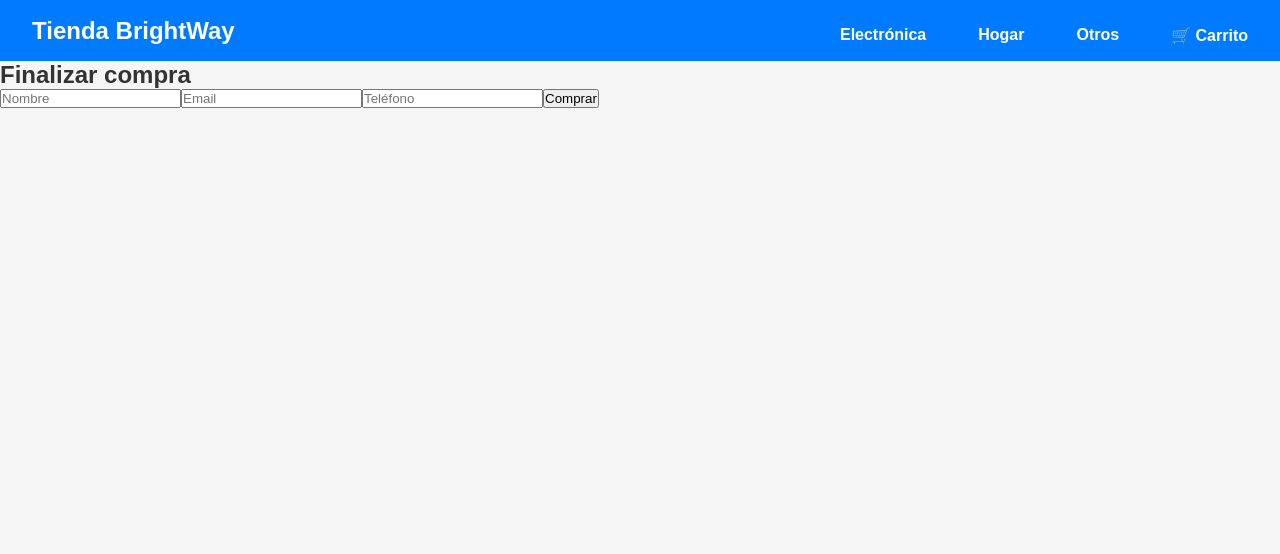
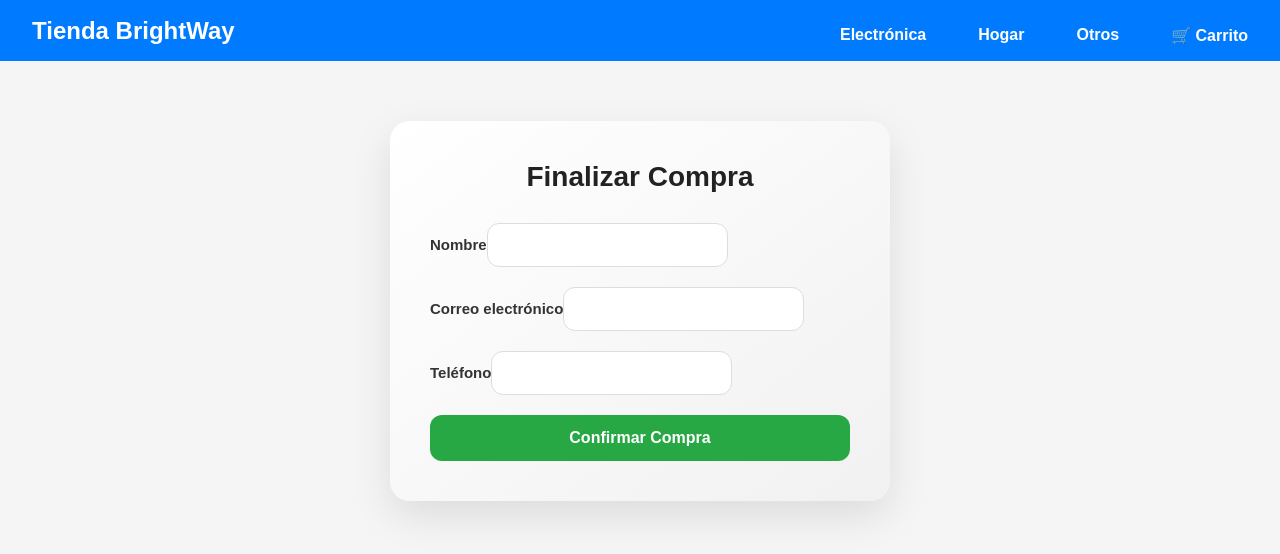
Before and after one commit to GonzaEspisle/CreaTuLanding1-Espisle, a React (Vite) app: page /checkout in a window 1280 px wide. Shown: the top 554 px of the page. Built offline with nearby package versions, Linux system fonts and the light colour scheme.

Commit message:
Todo funcional

```diff
--- a/src/App.jsx
+++ b/src/App.jsx
@@ -4,7 +4,7 @@ import ItemListContainer from './components/itemlistcontainer.jsx';
 import ItemDetailContainer from './components/itemdetailcontainer.jsx';
 import Cart from './components/cart.jsx';
 import Checkout from "./components/Checkout.jsx";
-import { CartContext } from './components/context/cartcontext.jsx';
+import CartProvider from './components/context/cartcontext.jsx';
 import './styles.css';
 
 
--- a/src/components/Checkout.jsx
+++ b/src/components/Checkout.jsx
@@ -1,15 +1,11 @@
-import { useState, useContext } from "react";
-import { collection, addDoc } from "firebase/firestore";
-import { db } from "../services/firebaseconfig";
-import { CartContext } from "./context/CartContext";
+import React, { useState } from 'react';
+import './CheckoutForm.css';
 
-const Checkout = () => {
-    const { carrito, totalCarrito, vaciarCarrito } = useContext(CartContext);
-    const [orderId, setOrderId] = useState(null);
+const CheckoutForm = ({ onConfirm }) => {
     const [formData, setFormData] = useState({
-        nombre: "",
-        email: "",
-        telefono: ""
+        nombre: '',
+        email: '',
+        telefono: ''
     });
 
     const handleChange = (e) => {
@@ -18,54 +14,53 @@ const Checkout = () => {
 
     const handleSubmit = (e) => {
         e.preventDefault();
-        const orden = {
-            comprador: formData,
-            items: carrito,
-            total: totalCarrito()
+        onConfirm(formData);
     };
 
-        const ordenesRef = collection(db, "ordenes");
-
-        addDoc(ordenesRef, orden)
-            .then((doc) => {
-                setOrderId(doc.id);
-                vaciarCarrito();
-            });
-    };
-
-    if (orderId) {
-        return <h2>¡Gracias por tu compra! Tu código de orden es: <strong>{orderId}</strong></h2>;
-    }
-
     return (
+        <div className="checkout-form-container">
+            <h2>Finalizar Compra</h2>
+            <form onSubmit={handleSubmit}>
                 <div>
-            <h2>Finalizar compra</h2>
-            <form onSubmit={handleSubmit}>
+                    <label htmlFor="nombre">Nombre</label>
                     <input
                         type="text"
+                        id="nombre"
                         name="nombre"
-                    placeholder="Nombre"
+                        value={formData.nombre}
                         onChange={handleChange}
                         required
                     />
+                </div>
+
+                <div>
+                    <label htmlFor="email">Correo electrónico</label>
                     <input
                         type="email"
+                        id="email"
                         name="email"
-                    placeholder="Email"
+                        value={formData.email}
                         onChange={handleChange}
                         required
                     />
+                </div>
+
+                <div>
+                    <label htmlFor="telefono">Teléfono</label>
                     <input
                         type="tel"
+                        id="telefono"
                         name="telefono"
-                    placeholder="Teléfono"
+                        value={formData.telefono}
                         onChange={handleChange}
                         required
                     />
-                <button type="submit">Comprar</button>
+                </div>
+
+                <button type="submit">Confirmar Compra</button>
             </form>
         </div>
     );
 };
 
-export default Checkout;
+export default CheckoutForm;
--- /dev/null
+++ b/src/components/CheckoutForm.css
@@ -0,0 +1,70 @@
+.checkout-form-container {
+    max-width: 500px;
+    margin: 60px auto;
+    padding: 40px;
+    background: linear-gradient(to bottom right, #ffffff, #f1f1f1);
+    border-radius: 20px;
+    box-shadow: 0 15px 40px rgba(0, 0, 0, 0.1);
+    font-family: 'Segoe UI', sans-serif;
+    transition: transform 0.3s ease;
+}
+
+.checkout-form-container:hover {
+    transform: translateY(-4px);
+}
+
+.checkout-form-container h2 {
+    text-align: center;
+    font-size: 28px;
+    margin-bottom: 30px;
+    color: #222;
+}
+
+.checkout-form-container form {
+    display: flex;
+    flex-direction: column;
+    gap: 20px;
+}
+
+.checkout-form-container label {
+    font-weight: 600;
+    color: #333;
+    font-size: 15px;
+    margin-bottom: 4px;
+}
+
+.checkout-form-container input {
+    padding: 12px 16px;
+    border: 1px solid #ddd;
+    border-radius: 12px;
+    font-size: 16px;
+    transition: all 0.3s ease;
+    background-color: #fff;
+}
+
+.checkout-form-container input:focus {
+    border-color: #28a745;
+    box-shadow: 0 0 0 3px rgba(40, 167, 69, 0.15);
+    outline: none;
+}
+
+.checkout-form-container button {
+    background-color: #28a745;
+    color: white;
+    border: none;
+    padding: 14px;
+    border-radius: 12px;
+    font-size: 16px;
+    font-weight: bold;
+    cursor: pointer;
+    transition: background-color 0.3s ease, transform 0.2s ease;
+}
+
+.checkout-form-container button:hover {
+    background-color: #218838;
+    transform: scale(1.03);
+}
+
+.checkout-form-container button:active {
+    transform: scale(0.97);
+}
--- /dev/null
+++ b/src/components/itemdetail.css
@@ -0,0 +1,56 @@
+.item-detail {
+    max-width: 900px;
+    margin: 40px auto;
+    padding: 32px;
+    background-color: #ffffff;
+    box-shadow: 0 10px 25px rgba(0, 0, 0, 0.1);
+    border-radius: 16px;
+    display: flex;
+    flex-direction: column;
+    align-items: center;
+    font-family: 'Segoe UI', sans-serif;
+    text-align: center;
+}
+
+.item-detail img {
+    width: 280px;
+    height: auto;
+    object-fit: cover;
+    border-radius: 12px;
+    margin-bottom: 20px;
+    box-shadow: 0 5px 20px rgba(0, 0, 0, 0.15);
+}
+
+.item-detail h2 {
+    font-size: 28px;
+    color: #222;
+    margin-bottom: 10px;
+}
+
+.item-detail p {
+    font-size: 18px;
+    color: #555;
+    margin: 6px 0;
+}
+
+.item-detail .agregado {
+    color: green;
+    font-weight: bold;
+    margin-top: 20px;
+}
+
+.item-detail button {
+    background-color: #28a745;
+    color: white;
+    border: none;
+    padding: 10px 10px;
+    border-radius: 8px;
+    font-size: 16px;
+    margin-top: 16px;
+    cursor: pointer;
+    transition: background-color 0.3s ease;
+}
+
+.item-detail button:hover {
+    background-color: #218838;
+}
--- a/src/components/itemdetail.jsx
+++ b/src/components/itemdetail.jsx
@@ -1,23 +1,30 @@
 import ItemCount from "./ItemCount";
 import { useContext, useState } from "react";
 import { CartContext } from "./context/cartcontext";
+import '../components/itemdetail.css';
 
 const ItemDetail = ({ producto }) => {
     const [agregado, setAgregado] = useState(false);
     const { agregarAlCarrito } = useContext(CartContext);
 
     const handleAgregar = (cantidad) => {
-        const itemAgregado = { ...producto, cantidad };
+        const itemAgregado = {
+            id: producto.id,
+            nombre: producto.name,
+            precio: producto.price,
+            cantidad,
+            imagen: producto.image,
+        };
         agregarAlCarrito(itemAgregado);
         setAgregado(true);
     };
 
     return (
         <div className="item-detail">
-            <img src={producto.imagen} alt={producto.nombre} />
-            <h2>{producto.nombre}</h2>
-            <p>{producto.descripcion}</p>
-            <p>Precio: ${producto.precio}</p>
+            <img src={producto.image} alt={producto.name} />
+            <h2>{producto.name}</h2>
+            <p>{producto.description}</p>
+            <p>Precio: ${producto.price}</p>
             {agregado ? (
                 <p>Producto agregado ✅</p>
             ) : (
```
Lines whose indentation alone changed are shown as unchanged.
